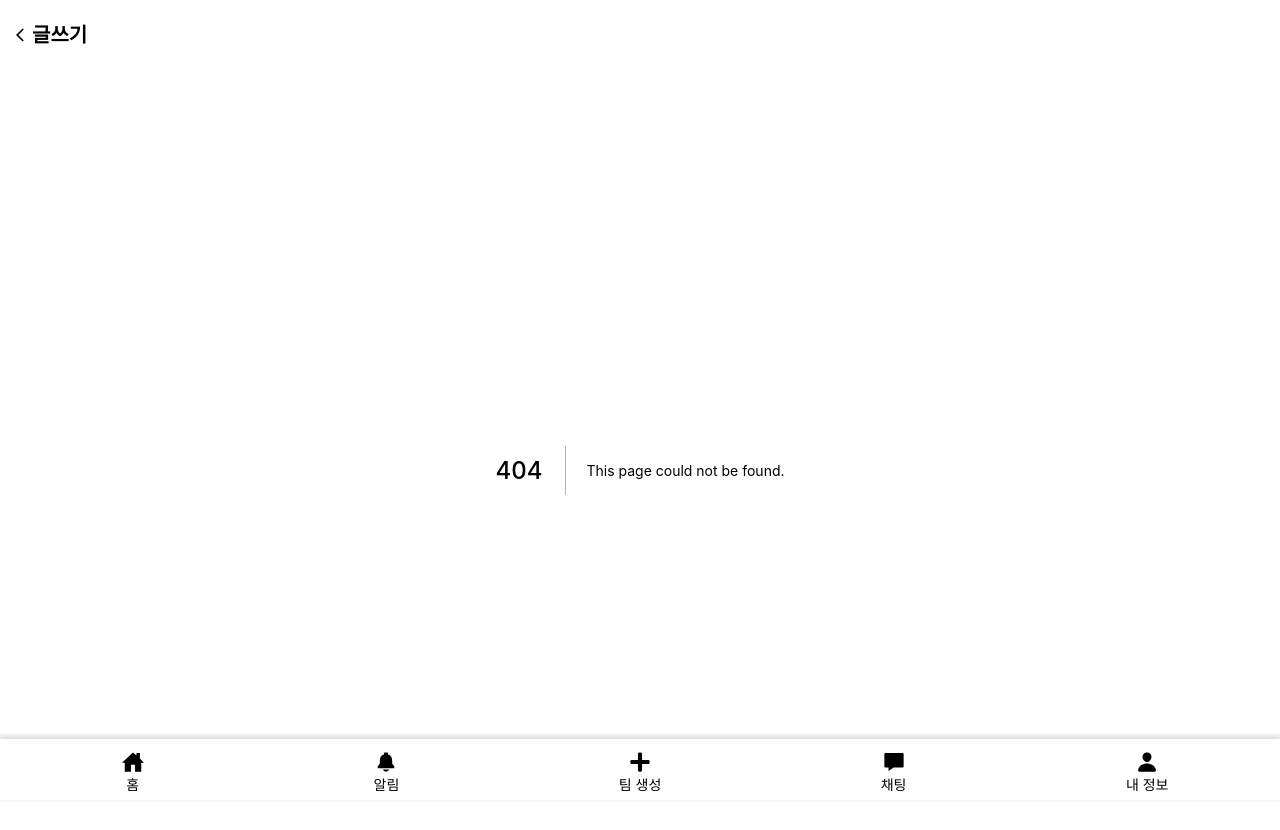
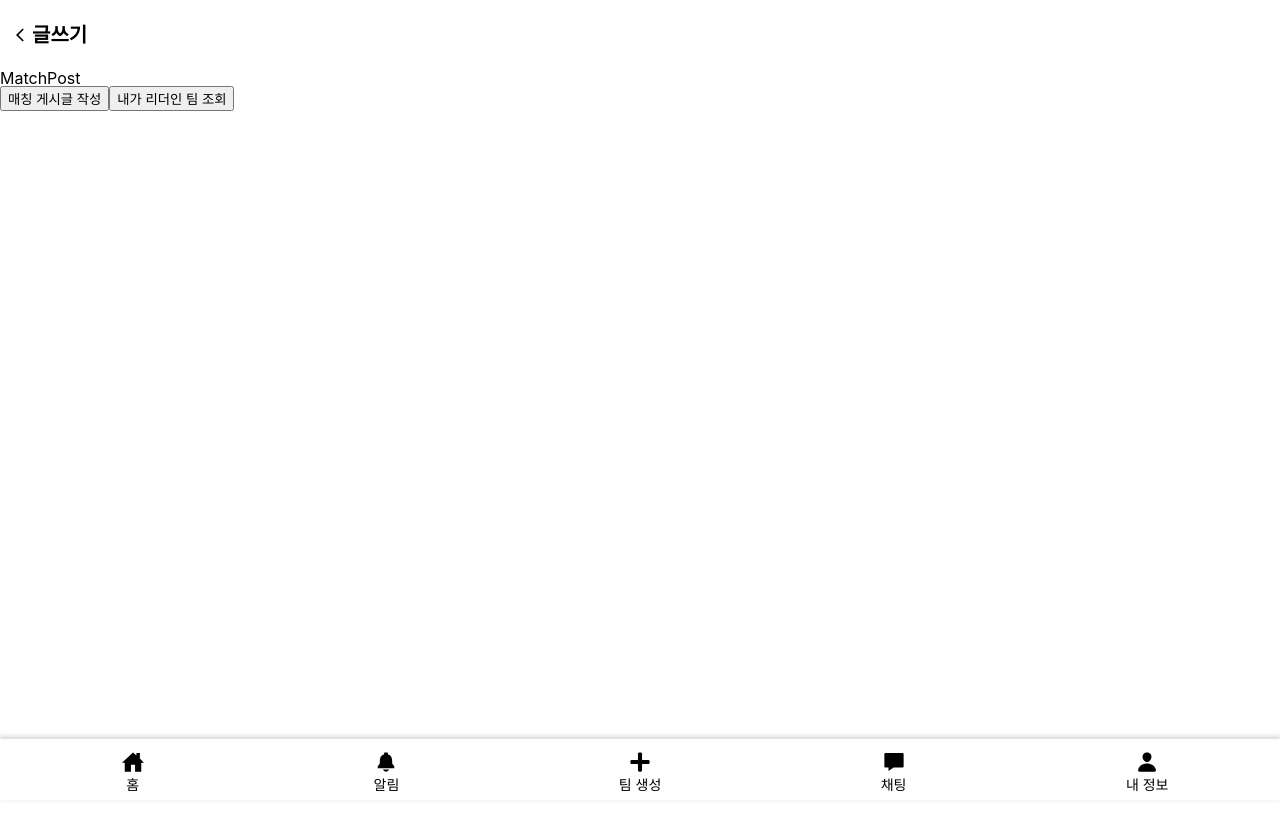
Before and after one commit to prgrms-web-devcourse/Team_04_SFam_FE, a Next.js app: page /post/create in a window 1280 px wide. Before the commit this address had no page. Shown: the top 830 px of the page. After the commit the page ends 800 px from the top, so only its background shows below. Built offline with nearby package versions, Linux system fonts and the light colour scheme; no server answers; a web font is replaced by a local one.

Commit message:
feat: 리더인 팀 조회 API 연동 테스트

```diff
--- a/src/pages/matchpost/create.tsx
+++ b/src/pages/post/create.tsx
@@ -16,6 +16,15 @@ const MatchPostCreatePage = () => {
     });
   };
 
+  const handleClickTwo = () => {
+    axiosAuthInstance({
+      method: 'GET',
+      url: '/api/teams/me/leader',
+    }).then((res) => {
+      console.log(res);
+    });
+  };
+
   return (
     <>
       <div>MatchPost</div>
@@ -25,6 +34,12 @@ const MatchPostCreatePage = () => {
       >
         매칭 게시글 작성
       </button>
+      <button
+        type='button'
+        onClick={handleClickTwo}
+      >
+        내가 리더인 팀 조회
+      </button>
     </>
   );
 };
```
